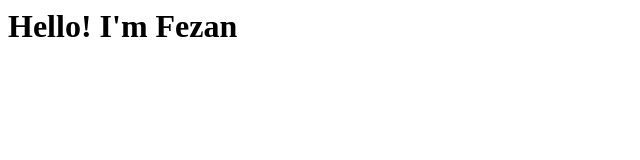
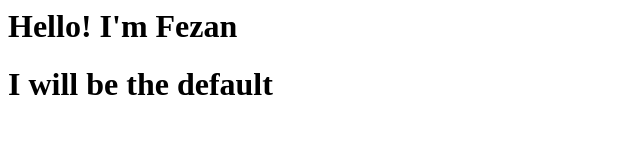
Before and after one commit to FezanMuhammadAli/gitPractice, a plain HTML site: page index.html in a window 1280 px wide. Shown: the whole page, without its empty margins (0-640 px from the left). Drawn offline with Linux system fonts and the light colour scheme.

Commit message:
edited index file

```diff
--- a/index.html
+++ b/index.html
@@ -1 +1,2 @@
 <h1>Hello! I'm Fezan</h1>
+<h1>I will be the default</h1>
```
